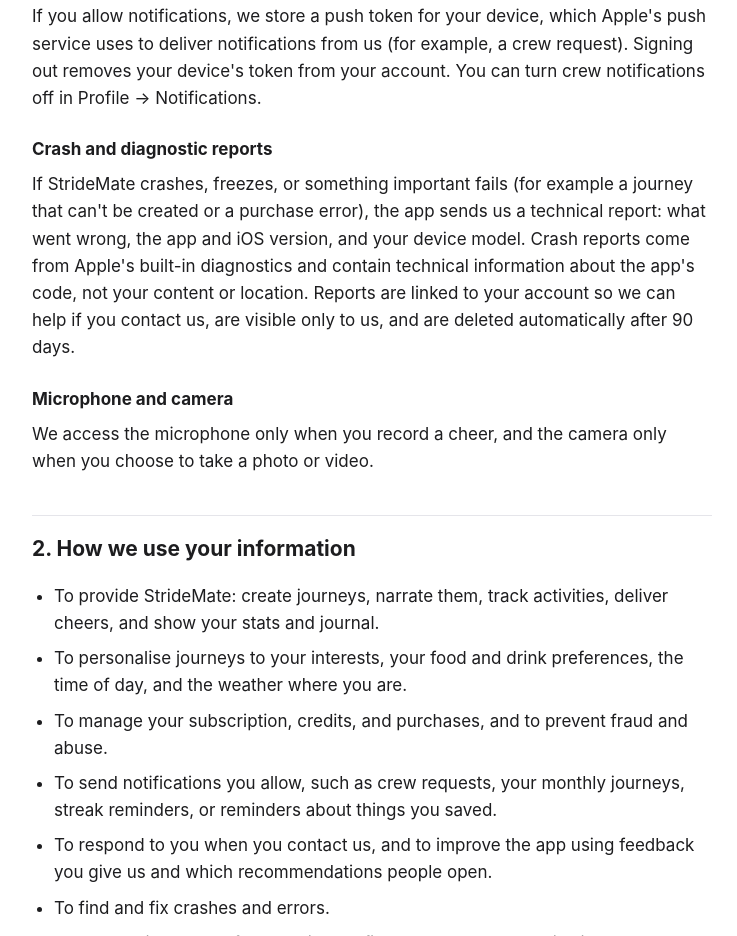
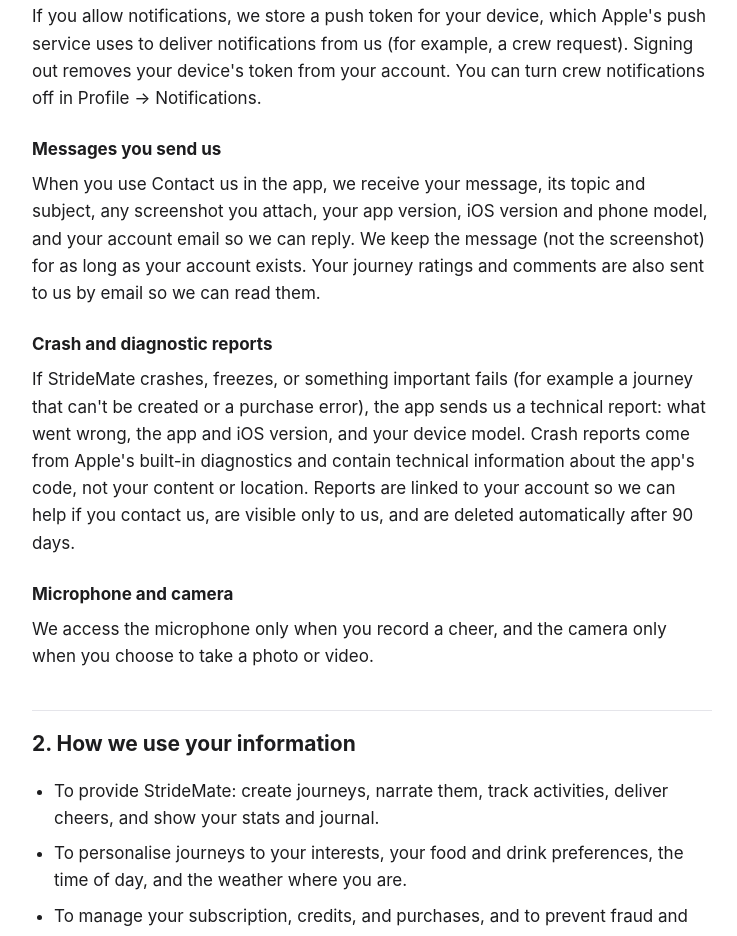
Before and after one commit to ShakibaRahnama/stridemate-legal, a plain HTML site: page privacy.html in a window 1280 px wide. Shown: the part 3867-4803 px from the top of the page, without its empty margins (268-1005 px from the left). Drawn offline with Linux system fonts and the light colour scheme.

Commit message:
Messages you send us; journey reviews emailed

```diff
--- a/privacy.html
+++ b/privacy.html
@@ -68,6 +68,9 @@
 
 <h3>Push notifications</h3>
 <p>If you allow notifications, we store a push token for your device, which Apple's push service uses to deliver notifications from us (for example, a crew request). Signing out removes your device's token from your account. You can turn crew notifications off in Profile → Notifications.</p>
+
+<h3>Messages you send us</h3>
+<p>When you use Contact us in the app, we receive your message, its topic and subject, any screenshot you attach, your app version, iOS version and phone model, and your account email so we can reply. We keep the message (not the screenshot) for as long as your account exists. Your journey ratings and comments are also sent to us by email so we can read them.</p>
 
 <h3>Crash and diagnostic reports</h3>
 <p>If StrideMate crashes, freezes, or something important fails (for example a journey that can't be created or a purchase error), the app sends us a technical report: what went wrong, the app and iOS version, and your device model. Crash reports come from Apple's built-in diagnostics and contain technical information about the app's code, not your content or location. Reports are linked to your account so we can help if you contact us, are visible only to us, and are deleted automatically after 90 days.</p>
```
